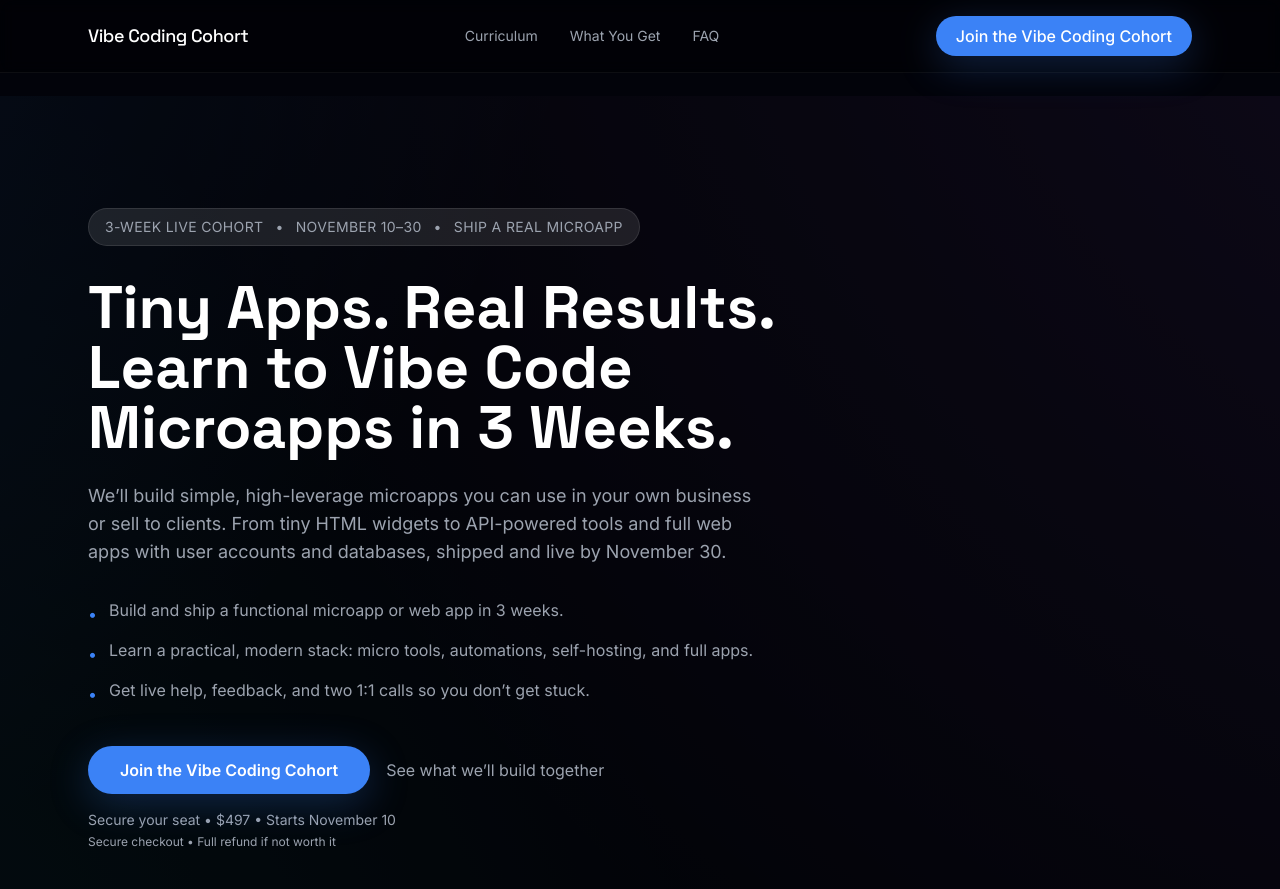
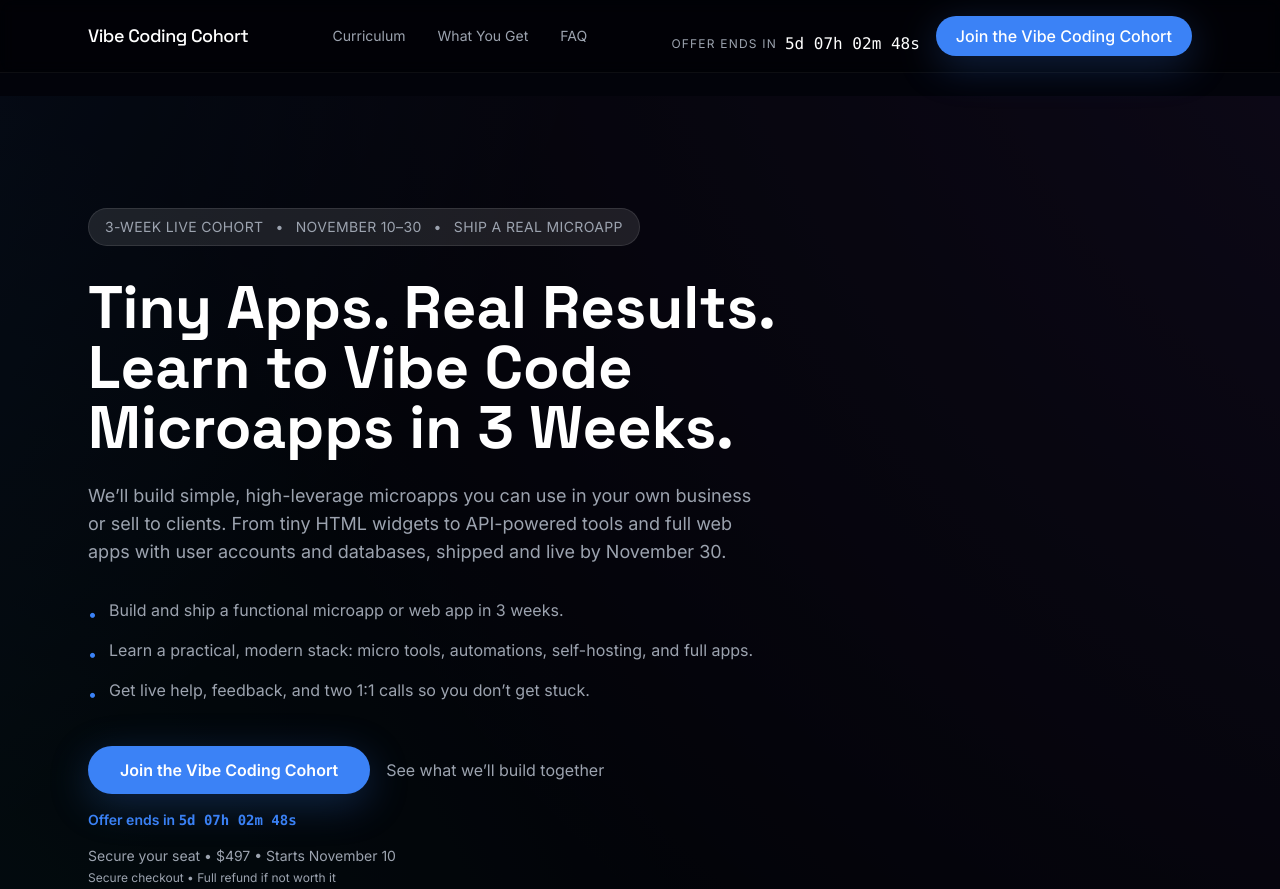
Before and after one commit to hcthisen/cohort-salespage, a plain HTML site: page index.html in a window 1280 px wide. Shown: the top 889 px of the page. Drawn offline with nearby package versions, Linux system fonts and the light colour scheme.

Commit message:
Add countdown timer and expiration overlay

```diff
--- a/index.html
+++ b/index.html
@@ -48,7 +48,7 @@
   </style>
 </head>
 <body class="bg-background text-white">
-  <div class="min-h-screen">
+  <div class="min-h-screen" id="page-content">
     <!-- Navigation -->
     <nav class="fixed top-0 left-0 right-0 z-50 bg-black/40 backdrop-blur border-b border-white/5">
       <div class="max-w-6xl mx-auto flex items-center justify-between px-4 sm:px-6 py-3 md:py-4">
@@ -58,7 +58,13 @@
           <a href="#offer" class="text-muted hover:text-white transition">What You Get</a>
           <a href="#faq" class="text-muted hover:text-white transition">FAQ</a>
         </div>
+        <div class="flex items-end gap-3 sm:gap-4 flex-wrap justify-end text-right">
+          <div class="flex flex-col items-end gap-1 text-[11px] sm:flex-row sm:items-center sm:gap-2 sm:text-xs">
+            <span class="uppercase tracking-widest text-[10px] sm:text-xs text-muted">Offer ends in</span>
+            <span data-countdown class="font-mono text-sm sm:text-base text-white" aria-live="polite">Loading…</span>
+          </div>
           <a href="https://buy.stripe.com/5kQaEZcq71nuevkekO1ck0M" class="px-4 sm:px-5 py-2 rounded-full bg-accent text-white font-medium text-xs sm:text-sm md:text-base whitespace-nowrap shadow-glow transition transform hover:scale-[1.02]">Join the Vibe Coding Cohort</a>
+        </div>
       </div>
     </nav>
 
@@ -87,6 +93,7 @@
               <a href="https://buy.stripe.com/5kQaEZcq71nuevkekO1ck0M" class="px-8 py-3 rounded-full bg-accent font-semibold text-white shadow-glow transition transform hover:scale-[1.03]">Join the Vibe Coding Cohort</a>
               <a href="#curriculum" class="text-muted hover:text-white transition">See what we’ll build together</a>
             </div>
+            <p class="mt-4 text-sm text-accent font-semibold">Offer ends in <span class="font-mono" data-countdown aria-live="polite">Loading…</span></p>
             <p class="mt-4 text-sm text-muted">Secure your seat • $497 • Starts November 10</p>
             <p class="mt-1 text-xs text-muted">Secure checkout • Full refund if not worth it</p>
           </div>
@@ -702,6 +709,7 @@
           <div class="mt-10 flex flex-col items-center gap-3">
             <a href="https://buy.stripe.com/5kQaEZcq71nuevkekO1ck0M" class="px-10 py-3 rounded-full bg-accent font-semibold text-white shadow-glow transition transform hover:scale-[1.03]">Join the Vibe Coding Cohort</a>
             <p class="text-sm text-muted">3 weeks • $497 • Starts November 10</p>
+            <p class="text-sm text-accent font-semibold">Offer ends in <span class="font-mono" data-countdown aria-live="polite">Loading…</span></p>
             <p class="text-xs text-muted">Control the stack. Control the data. Control the cost. And finally ship something real.</p>
           </div>
         </div>
@@ -720,7 +728,75 @@
   </footer>
 </div>
 
+  <div id="expired-overlay" class="fixed inset-0 hidden bg-black text-white items-center justify-center text-center p-6 z-[1000]">
+    <p class="text-2xl sm:text-3xl font-heading">sorry offer no longer available</p>
+  </div>
+
   <script>
+      const countdownElements = document.querySelectorAll('[data-countdown]');
+      const pageContent = document.getElementById('page-content');
+      const expiredOverlay = document.getElementById('expired-overlay');
+      const countdownDeadline = new Date('November 9, 2025 23:59:00');
+      const countdownTimestamp = countdownDeadline.getTime();
+      let countdownExpired = false;
+      let countdownInterval;
+
+      function showExpiredState() {
+        if (countdownExpired) return;
+        countdownExpired = true;
+        countdownElements.forEach(el => {
+          el.textContent = 'Offer closed';
+        });
+        if (pageContent) {
+          pageContent.classList.add('hidden');
+        }
+        if (expiredOverlay) {
+          expiredOverlay.classList.remove('hidden');
+          expiredOverlay.classList.add('flex');
+        }
+        if (countdownInterval) {
+          clearInterval(countdownInterval);
+        }
+      }
+
+      function updateCountdown() {
+        if (!countdownElements.length) {
+          return;
+        }
+
+        if (Number.isNaN(countdownTimestamp)) {
+          countdownElements.forEach(el => {
+            el.textContent = '—';
+          });
+          return;
+        }
+
+        const diff = countdownTimestamp - Date.now();
+
+        if (diff <= 0) {
+          showExpiredState();
+          return;
+        }
+
+        const totalSeconds = Math.floor(diff / 1000);
+        const days = Math.floor(totalSeconds / (3600 * 24));
+        const hours = Math.floor((totalSeconds % (3600 * 24)) / 3600);
+        const minutes = Math.floor((totalSeconds % 3600) / 60);
+        const seconds = totalSeconds % 60;
+        const formatted = `${days}d ${String(hours).padStart(2, '0')}h ${String(minutes).padStart(2, '0')}m ${String(seconds).padStart(2, '0')}s`;
+
+        countdownElements.forEach(el => {
+          el.textContent = formatted;
+        });
+      }
+
+      if (countdownElements.length) {
+        updateCountdown();
+        if (!countdownExpired) {
+          countdownInterval = setInterval(updateCountdown, 1000);
+        }
+      }
+
       document.querySelectorAll('a[href^="#"]').forEach(anchor => {
         anchor.addEventListener('click', function (e) {
           const targetId = this.getAttribute('href');
```
Lines whose indentation alone changed are shown as unchanged.
